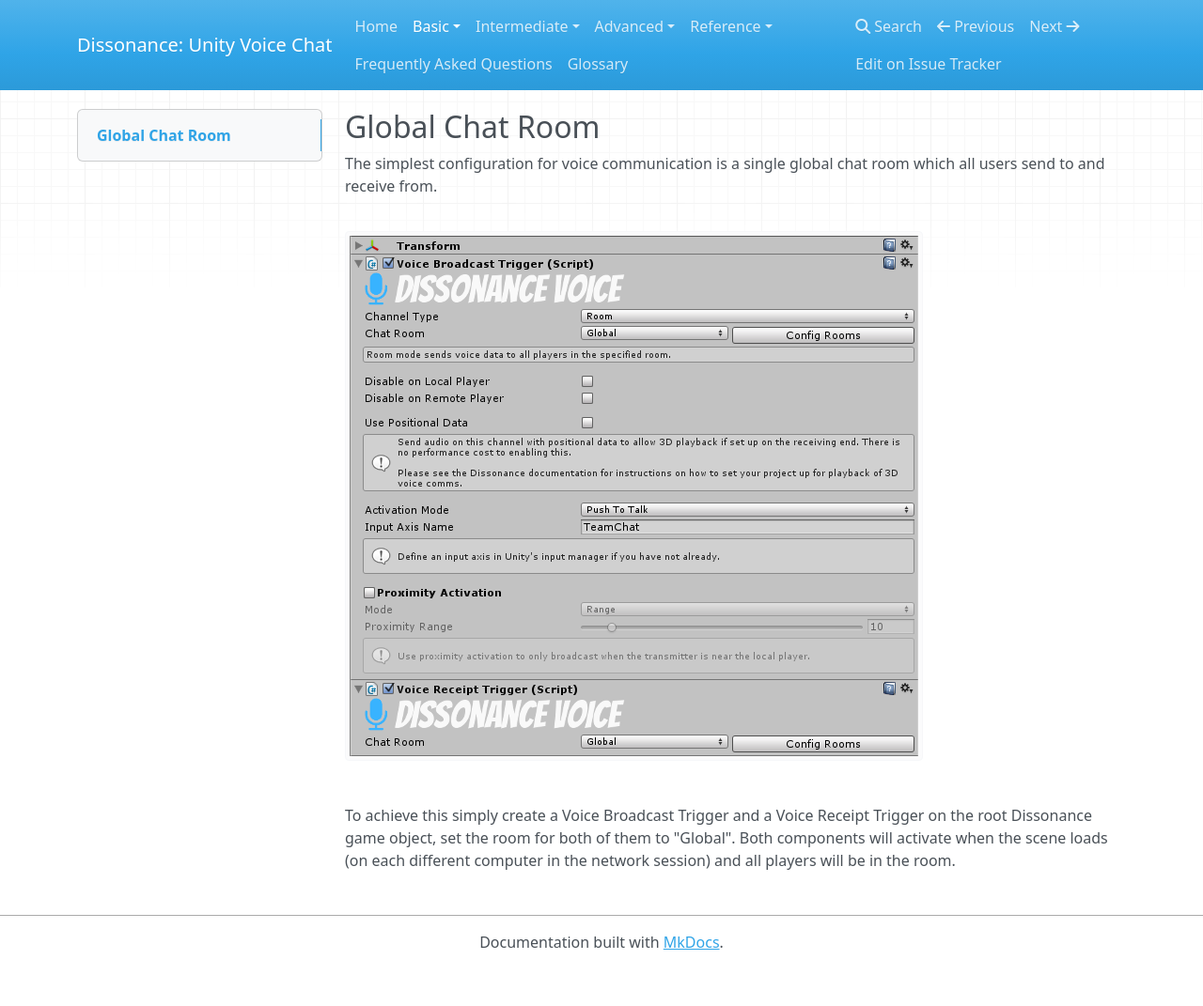
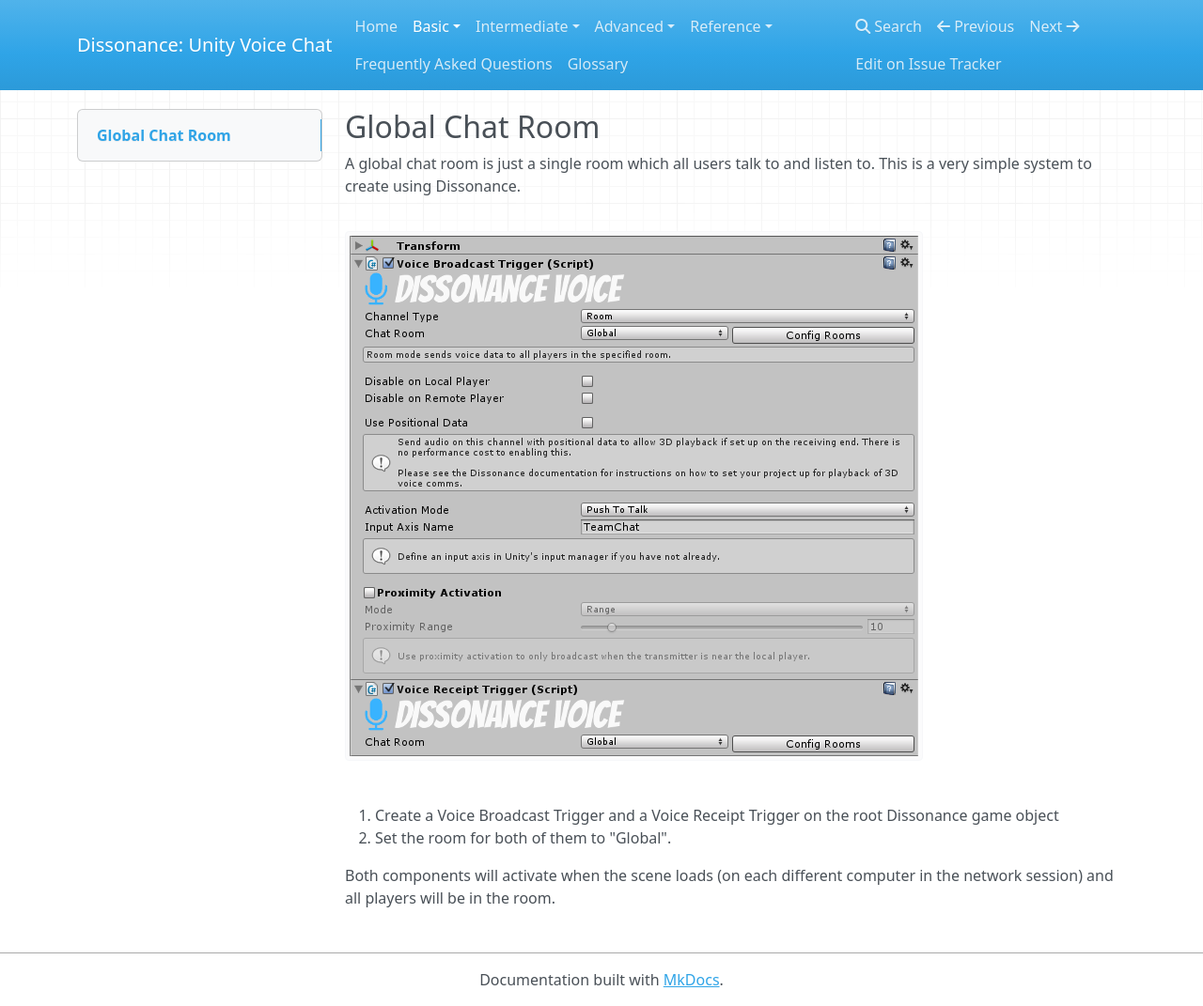
Before and after one commit to Placeholder-Software/Dissonance, an MkDocs documentation site: the page built from docs/Tutorials/Chat Rooms - Global Chat Room.md, in a window 1280 px wide and 1071 px high. Shown: the whole window at 94% size. Built offline with MkDocs 1.6.1, drawn with Linux system fonts in a browser that asks for light colours; nearby versions of some CDN libraries; old or Windows-style settings are respelled for this version of MkDocs.

```diff
--- a/docs/Tutorials/Chat Rooms - Global Chat Room.md
+++ b/docs/Tutorials/Chat Rooms - Global Chat Room.md
@@ -1,7 +1,10 @@
 ## Global Chat Room
 
-The simplest configuration for voice communication is a single global chat room which all users send to and receive from.
+A global chat room is just a single room which all users talk to and listen to. This is a very simple system to create using Dissonance.
 
 ![Example of inspector for a single global chat room](/images/GlobalChatRoom_Inspector.png "Example of inspector for a single global chat room")
 
-To achieve this simply create a Voice Broadcast Trigger and a Voice Receipt Trigger on the root Dissonance game object, set the room for both of them to "Global". Both components will activate when the scene loads (on each different computer in the network session) and all players will be in the room.
+1. Create a Voice Broadcast Trigger and a Voice Receipt Trigger on the root Dissonance game object
+2. Set the room for both of them to "Global".
+
+Both components will activate when the scene loads (on each different computer in the network session) and all players will be in the room.
```
Also changed, not shown: docs/Tutorials/Chat Rooms - Team Chat Rooms.md (+36 -0 lines), docs/images/TeamChat_Inspector.png (added), docs/images/VoiceBroadcastTrigger_DifferentPTT.png (added).
